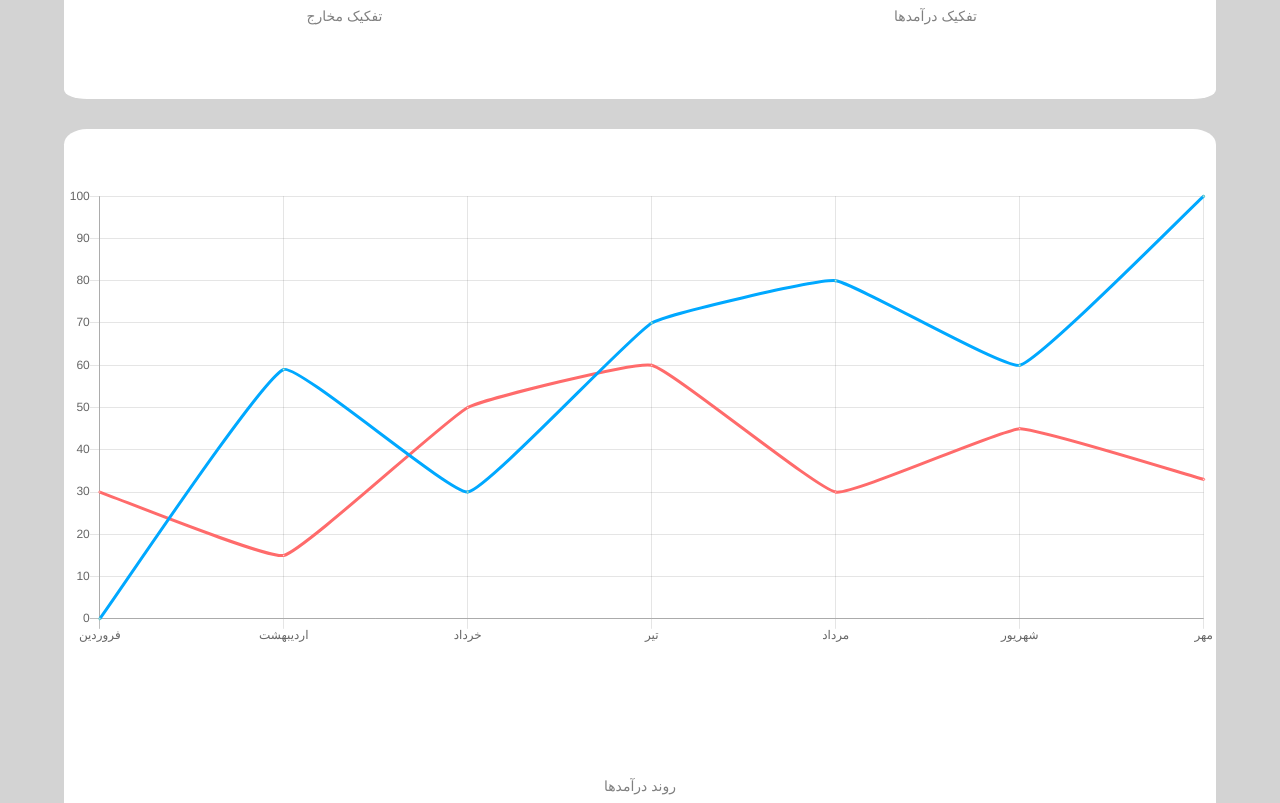
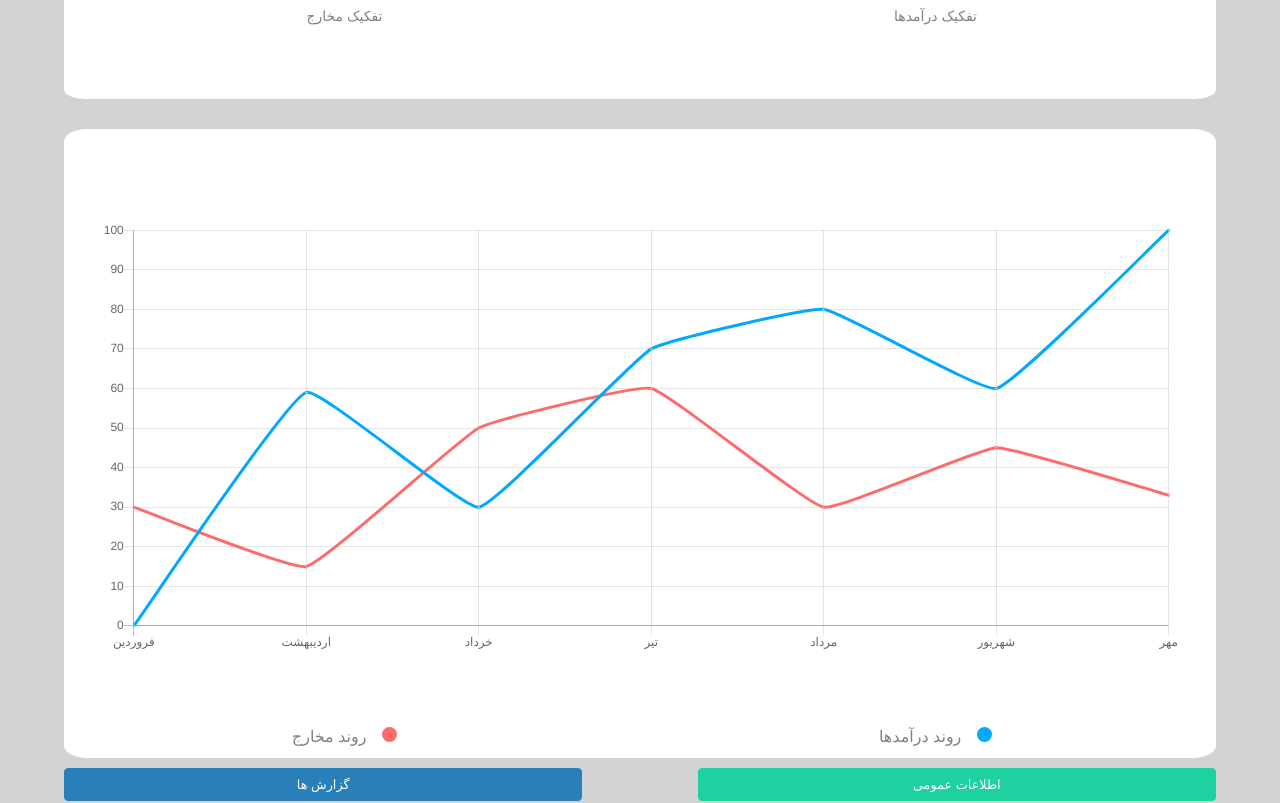
Before and after one commit to Mahsa-nvr/mobile-webapp, a React (Create React App) app: page / in a window 1280 px wide. Shown: the part 800-1603 px from the top of the page. Built offline with nearby package versions, Linux system fonts and the light colour scheme; no server answers.

Commit message:
takmil line chart

```diff
--- a/src/components/Charts/Piechart.js
+++ b/src/components/Charts/Piechart.js
@@ -18,7 +18,7 @@ class Piechart extends Component {
 	state = {
 		legend: legendOpts,
         data : {
-			labels: ['Red', 'Green', 'Yellow'],
+			labels: this.props.labels,
 			datasets: [
 				{
 					data: this.props.data,
--- a/src/components/DefaultLineChart/DefaultLineChart.css
+++ b/src/components/DefaultLineChart/DefaultLineChart.css
@@ -1,5 +1,6 @@
 .default_line_chart {
-    margin: 20px auto;
+    margin: 20px  auto;
+    margin-bottom:0;
     width: 90%;
     border-radius: 2%;
     background-color: white;
@@ -24,3 +25,26 @@
 /* .chartjs-size-monitor {
     background-color:blue
 } */
+.col_part {
+    color: gray;
+}
+
+.col_point1 {
+    width: 15px;
+    height: 15px;
+    background-color:#00a8ff;
+    display: inline-block;
+    border-radius: 50%;
+    margin-left: 3%;
+    font-size: 14px;
+}
+
+.col_point2 {
+    width: 15px;
+    height: 15px;
+    background-color:#ff6b6b;
+    display: inline-block;
+    border-radius: 50%;
+    margin-left: 3%;
+    font-size: 14px;
+}
--- a/src/components/DefaultLineChart/DefaultLineChart.js
+++ b/src/components/DefaultLineChart/DefaultLineChart.js
@@ -13,6 +13,8 @@ class DefaultLineChart extends React.Component {
             padding: "0",
             align: "center",
             height: "50%",
+            // eslint-disable-next-line no-dupe-keys
+            padding: "3%"
          }
         return(
             <div className="default_line_chart">
@@ -22,18 +24,21 @@ class DefaultLineChart extends React.Component {
                             <div style={styles}>
                              <Linechart  options={{ maintainAspectRatio: false }}/>
                              </div>
-                             <div className="content_text">روند درآمدها</div>
+
                      </div>
-                    {/* <div className="row">
-                        <div>
-                            tgt
+                     </div>
+                    <div className="row">
+                        <div className="col col_part">
+                        <div className="col_point1" ></div>
+                            روند درآمدها
                         </div>
-                        <div>
-                            frfrf
+                        <div className="col col_part">
+                        <div className="col_point2" ></div>
+                            روند مخارج
                         </div>
-                    </div> */}
+                    </div>
 
-                 </div>
+
             </div>
         )
     }
--- a/src/components/Defaultchart/Defaultchart.js
+++ b/src/components/Defaultchart/Defaultchart.js
@@ -10,7 +10,9 @@ class Defaultchart extends React.Component {
 
     state = {
         data1 : [50,20,60],
-        data2 : [100,10,40]
+        data2 : [100,10,40],
+        labels1: ["he","jj","oo"],
+        labels2: ["uu","lpp","qq"]
     }
 
     componentDidMount() {
@@ -40,14 +42,14 @@ class Defaultchart extends React.Component {
 
                     <div className="col-6 col_chart">
                            <div style={styles}>
-                            <Piechart data={this.state.data1}  options={{ maintainAspectRatio: false }}/>
+                            <Piechart data={this.state.data1} labels={this.state.labels1} options={{ maintainAspectRatio: false }}/>
                             </div>
                             <div className="content_text">تفکیک درآمدها</div>
                     </div>
 
                     <div className="col-6 col_chart">
                           <div style={styles}>
-                            <Piechart data={this.state.data2} options={{ maintainAspectRatio: false }} />
+                            <Piechart data={this.state.data2} labels={this.state.labels2} options={{ maintainAspectRatio: false }} />
                             </div>
                             <div className="content_text"> تفکیک مخارج</div>
                     </div>
```
